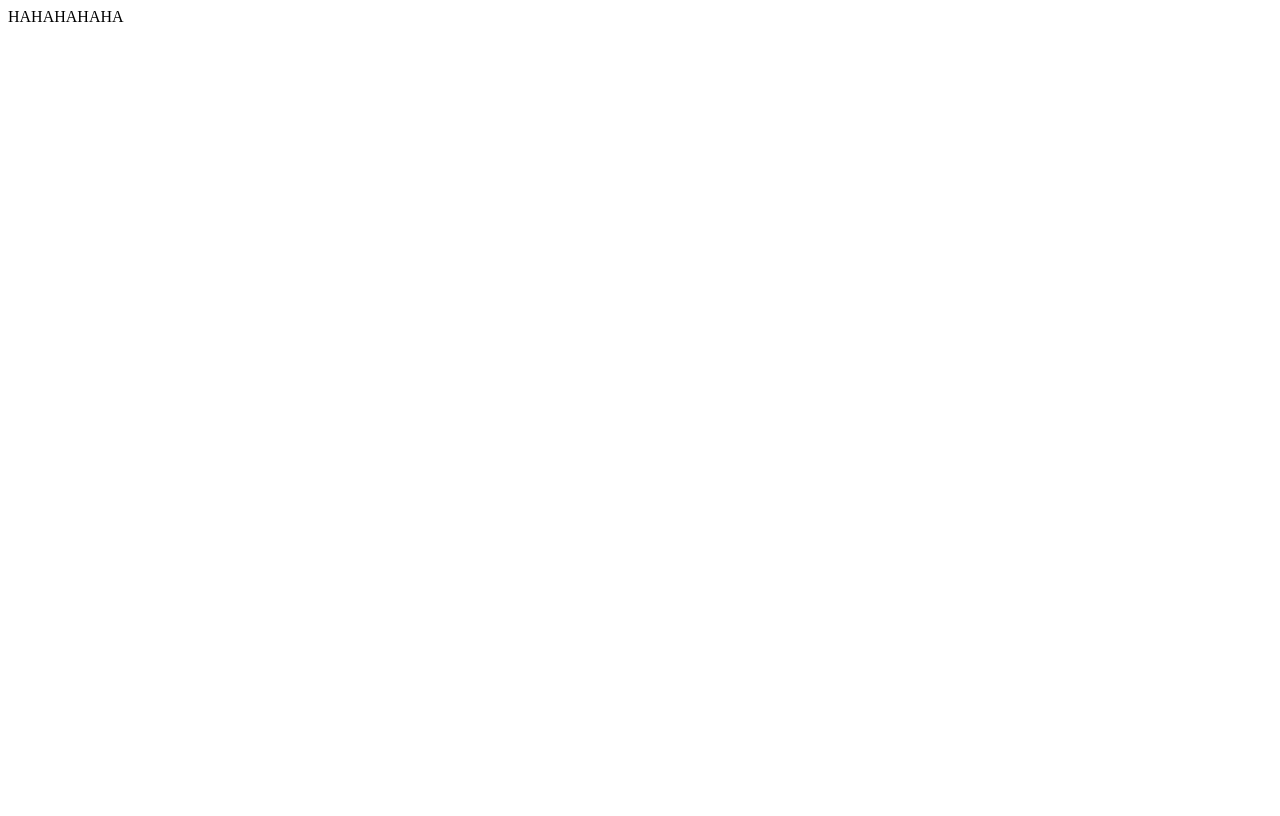
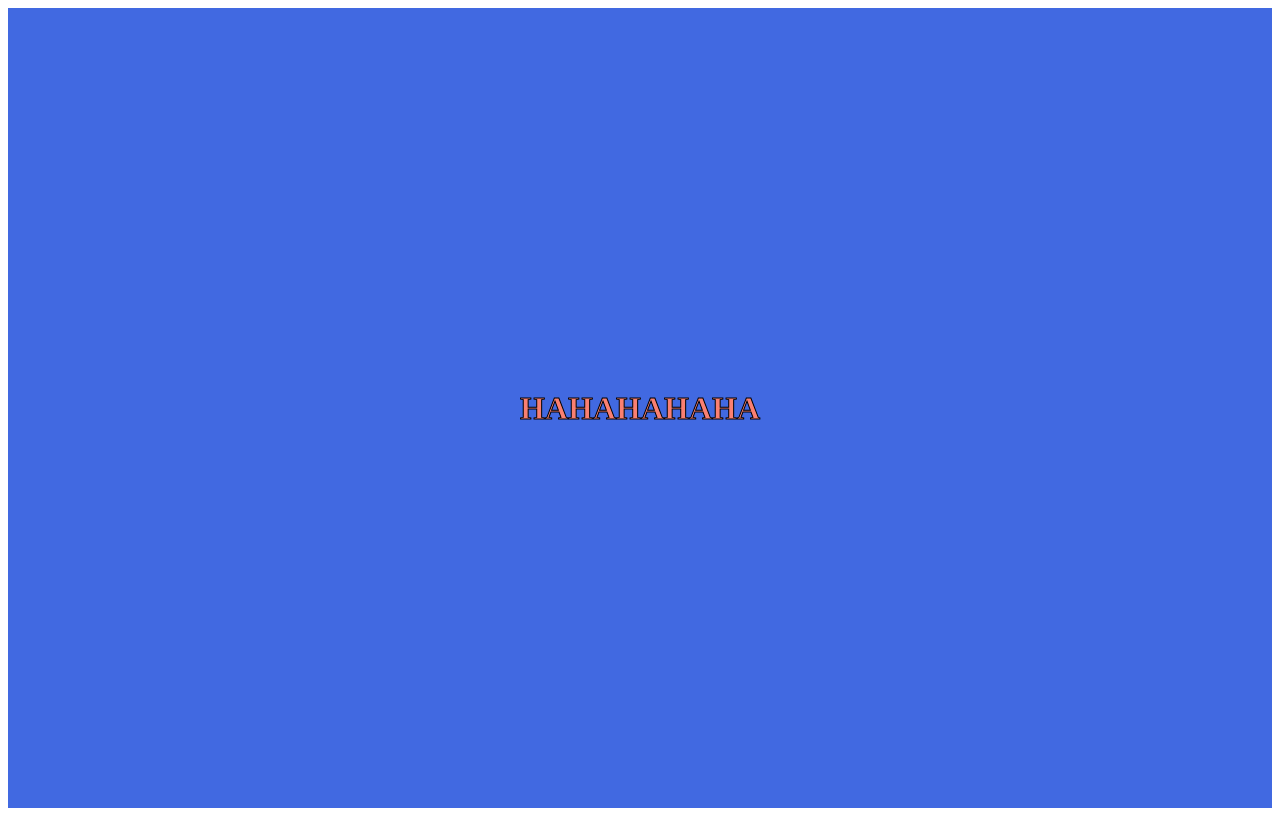
Before and after one commit to sultankhabibi/arkan, a plain HTML site: page load.html in a window 1280 px wide. Drawn offline with Linux system fonts and the light colour scheme.

Commit message:
add style in div

```diff
--- a/load.html
+++ b/load.html
@@ -7,7 +7,7 @@
     <title>fake loading page</title>
   </head>
   <body>
-    <div id="app"></div>
+    <div id="app" style="display: flex; justify-content: center; align-items: center; height: 100vh; background-color: royalblue; color: salmon; font-weight: bolder; font-size: xx-large; -webkit-text-stroke: 1px black"></div>
 
     <script>
       onload = function () {
```
